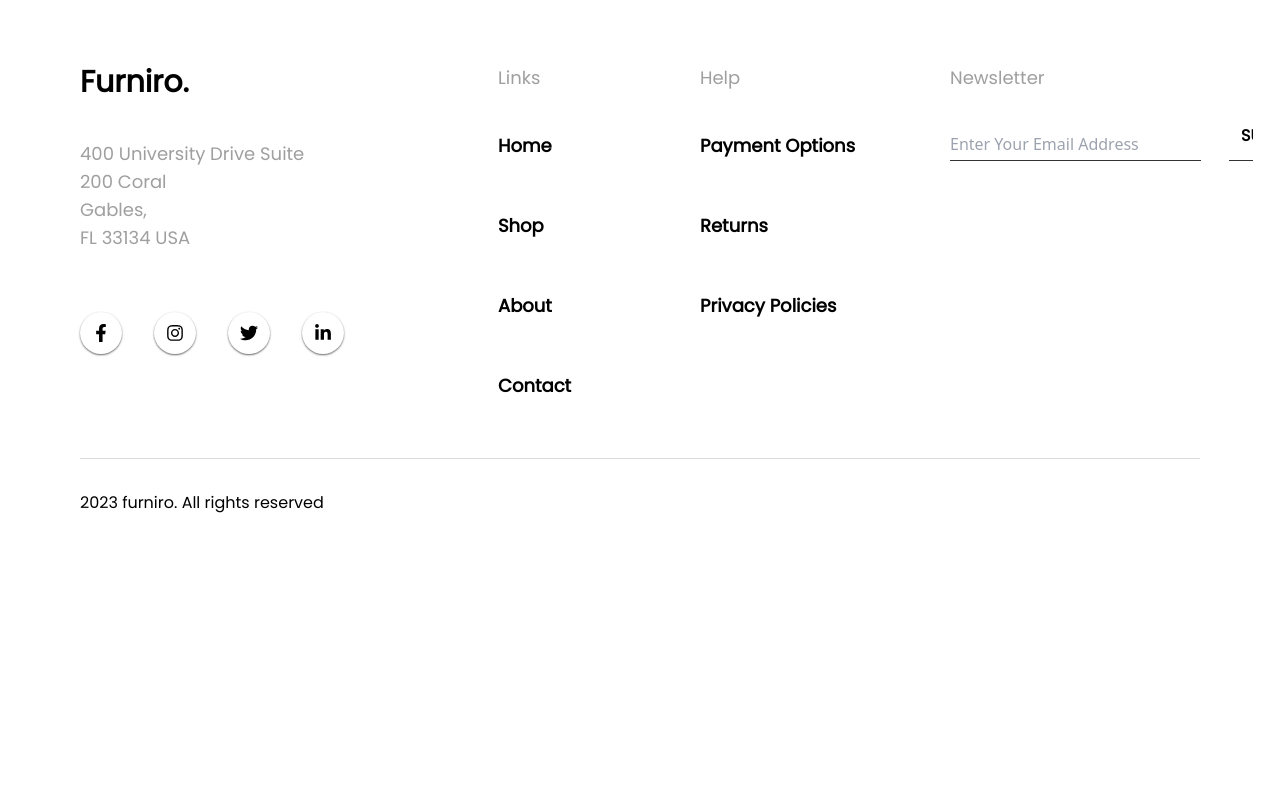
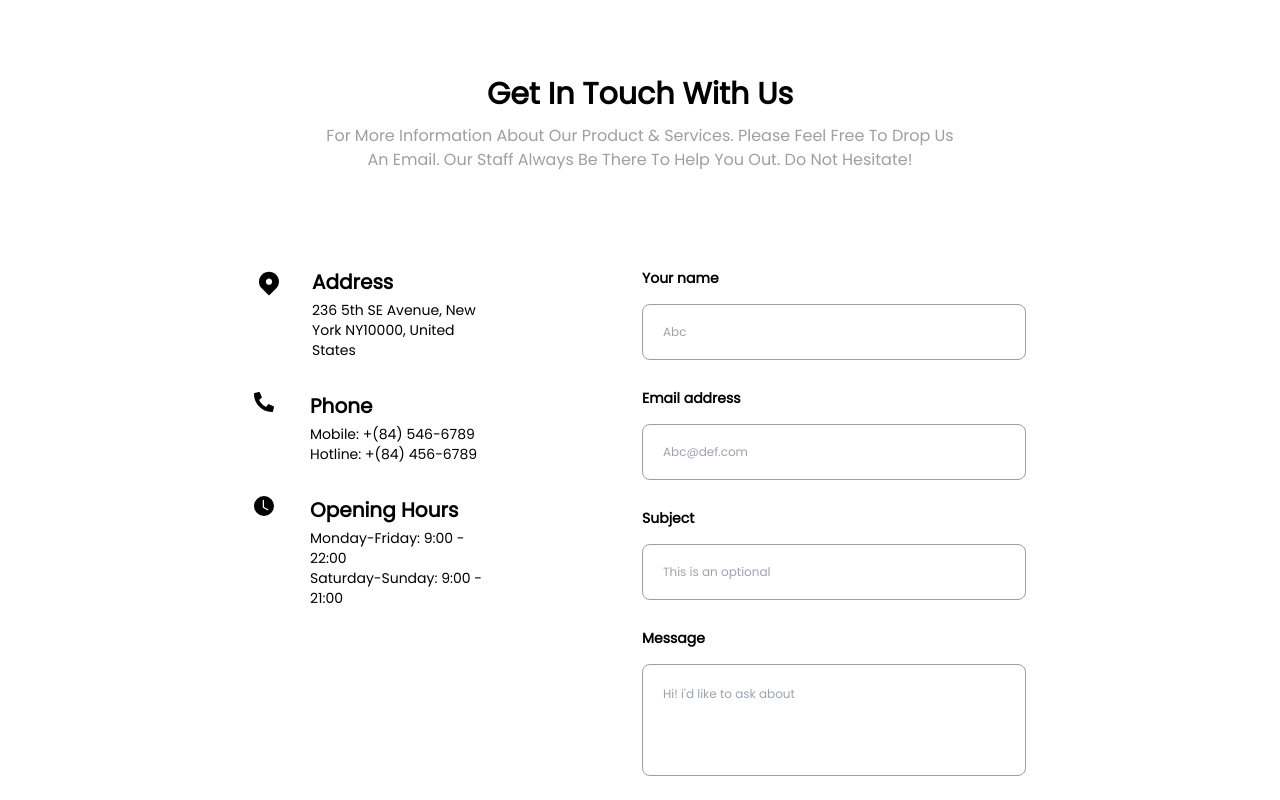
Before and after one commit to CarolTagliaferro/Furniro, a React (Vite) app in the folder loja-moveis/: page /loja-moveis/src/pages/Contact/contact.tsx in a window 1280 px wide. Shown: the part 360-1160 px from the top of the page. Before the commit the page ends 915 px from the top, so only its background shows below. Built offline with nearby package versions, Linux system fonts and the light colour scheme.

Commit message:
feat: Form da pagina Contact estatico

```diff
--- a/loja-moveis/src/components/footer.tsx
+++ b/loja-moveis/src/components/footer.tsx
@@ -52,10 +52,11 @@ const Footer = () => {
             </a>
           </div>
         </div>
-        <div className="flex flex-col lg:pl-32">
+
+        <div className="lg:pl-32">
           <div>
             <h2 className={Classes.FtTextLight}>Links</h2>
-            <ul className="flex flex-col gap-4 lg:gap-8">
+            <ul className="flex flex-col gap-2 lg:gap-8">
               <NavLink
                 to={"/loja-moveis/src/pages/Home/home.tsx"}
                 className={Classes.FtTextDark}
@@ -84,9 +85,9 @@ const Footer = () => {
           </div>
         </div>
         <div>
-          <div className="flex flex-col lg:pl-10">
+          <div className="lg:pl-10">
             <h2 className={Classes.FtTextLight}>Help</h2>
-            <ul className="flex flex-col gap-4 lg:gap-8">
+            <ul className="flex flex-col gap-2 lg:gap-8">
               <NavLink
                 to={"/loja-moveis/src/components/errorPage.tsx"}
                 className={Classes.FtTextDark}
@@ -108,7 +109,8 @@ const Footer = () => {
             </ul>
           </div>
         </div>
-        <div className="pt-2 lg:pt-0">
+
+        <div className="pt-2  lg:pt-0">
           <h2 className={Classes.FtTextLight}>Newsletter</h2>
           <div className="flex  gap-4 pt-2 lg:pt-0">
             <input
@@ -120,10 +122,11 @@ const Footer = () => {
               <span className="relative z-10 transition-colors group-hover:text-white">
                 SUBSCRIBE
               </span>
-              <span className="absolute left-0 bottom-0 w-full h-0 transition-all bg-grayOne z-0 group-hover:h-full"></span>
+              <span className="absolute left-0 bottom-0 w-full h-0 transition-all bg-font z-0 group-hover:h-full"></span>
             </button>
           </div>
         </div>
+
         <div className="border-t border-grayLight col-span-4 col-start-1">
           <p className="font-poppins text-center lg:text-start pt-4 lg:pt-8">
             2023 furniro. All rights reserved
--- a/loja-moveis/src/components/header.tsx
+++ b/loja-moveis/src/components/header.tsx
@@ -1,24 +1,31 @@
-import React from "react";
+import React, { useState } from "react";
 import { NavLink } from "react-router-dom";
-
+import { FaBars, FaTimes } from "react-icons/fa";
 import { Classes } from "../utils/tailwindPredefs";
 
 const Header: React.FC = () => {
+  const [isMenuOpen, setIsMenuOpen] = useState(false);
+
+  const toggleMenu = () => {
+    setIsMenuOpen(!isMenuOpen);
+  };
+
   return (
     <header className="bg-white">
       <nav className="flex items-center justify-between p-5">
         <NavLink to="/loja-moveis/src/pages/Home/home.tsx">
           <div className="flex items-center">
             <img
-              className="pl-4"
+              className="pl-1 lg:pl-4 w-10 lg:w-auto"
               src="https://furniro-at.s3.amazonaws.com/Icons/logo.png"
               alt="Logo"
             />
-
-            <h1 className="pl-1 font-bold text-3xl font-montserrat">Furniro</h1>
+            <h1 className="pl-1 font-bold text-2xl lg:text-3xl font-montserrat">
+              Furniro
+            </h1>
           </div>
         </NavLink>
-        <div className="flex-grow flex justify-center font-poppins font-medium">
+        <div className="hidden md:flex flex-grow justify-center font-poppins font-medium">
           <ul className="flex space-x-10">
             <li>
               <NavLink
@@ -54,19 +61,91 @@ const Header: React.FC = () => {
             </li>
           </ul>
         </div>
-        <div className="flex items-center space-x-4 pr-4">
+        <div className="hidden md:flex items-center space-x-4 pr-4">
           <img
             src="https://furniro-at.s3.amazonaws.com/Icons/login.png"
             alt="Icone login"
-            className="w-full h-full cursor-pointer"
+            className="lg:w-full lg:h-full cursor-pointer"
           />
           <img
             src="https://furniro-at.s3.amazonaws.com/Icons/shopping-cart.png"
             alt="Carrinho compras"
-            className="w-full h-full cursor-pointer"
+            className="lg:w-full lg:h-full cursor-pointer"
           />
         </div>
+        <div className="md:hidden flex items-center">
+          <button
+            onClick={toggleMenu}
+            className="outline-none mobile-menu-button"
+          >
+            {isMenuOpen ? (
+              <FaTimes className="text-2xl text-gray-500" />
+            ) : (
+              <FaBars className="text-2xl text-gray-500" />
+            )}
+          </button>
+        </div>
       </nav>
+      {/* Menu burger*/}
+      <div
+        className={`fixed top-0 right-0 h-2/5 w-2/5 bg-mediumBg shadow-md z-50 rounded-md transform transition-transform duration-300 ${
+          isMenuOpen ? "translate-x-0" : "translate-x-full"
+        }`}
+      >
+        <button onClick={toggleMenu} className="p-5">
+          <FaTimes className="text-2xl text-font" />
+        </button>
+        <ul className="flex flex-col space-y-4 p-4 text-center">
+          <li>
+            <NavLink
+              to="/loja-moveis/src/pages/Home/home.tsx"
+              className={Classes.Links}
+              onClick={toggleMenu}
+            >
+              Home
+            </NavLink>
+          </li>
+          <li>
+            <NavLink
+              to="/loja-moveis/src/pages/Shop/shop.tsx"
+              className={Classes.Links}
+              onClick={toggleMenu}
+            >
+              Shop
+            </NavLink>
+          </li>
+          <li>
+            <NavLink
+              to={"/loja-moveis/src/components/errorPage.tsx"}
+              className={Classes.Links}
+              onClick={toggleMenu}
+            >
+              About
+            </NavLink>
+          </li>
+          <li>
+            <NavLink
+              to="/loja-moveis/src/pages/Contact/contact.tsx"
+              className={Classes.Links}
+              onClick={toggleMenu}
+            >
+              Contact
+            </NavLink>
+          </li>
+          <li className="flex gap-2 justify-center ">
+            <img
+              src="https://furniro-at.s3.amazonaws.com/Icons/login.png"
+              alt="Icone login"
+              className="w-7 h-6"
+            />
+            <img
+              src="https://furniro-at.s3.amazonaws.com/Icons/shopping-cart.png"
+              alt="Carrinho compras"
+              className="w-auto h-auto"
+            />
+          </li>
+        </ul>
+      </div>
     </header>
   );
 };
--- /dev/null
+++ b/loja-moveis/src/pages/Contact/components/form.tsx
@@ -0,0 +1,104 @@
+import { BsClockFill } from "react-icons/bs";
+import { FaPhoneAlt } from "react-icons/fa";
+import { TiLocation } from "react-icons/ti";
+import { Classes } from "../../../utils/tailwindPredefs";
+
+const Form = () => {
+  return (
+    <div>
+      <div className="text-center lg:pb-24 lg:pt-24 font-poppins ">
+        <h1 className="font-bold text-3xl pb-3">Get In Touch With Us</h1>
+        <p className="text-grayOne">
+          For More Information About Our Product & Services. Please Feel Free To
+          Drop Us <br /> An Email. Our Staff Always Be There To Help You Out. Do
+          Not Hesitate!
+        </p>
+      </div>
+      <div className="flex justify-center gap-40 font-poppins">
+        <div className="space-y-8">
+          <div className={Classes.alignIconText}>
+            <div className="mr-7 text-3xl text-black">
+              <TiLocation />
+            </div>
+            <div>
+              <h2 className={Classes.textFormH2}>Address</h2>
+              <p className={Classes.textFormP}>
+                236 5th SE Avenue, New <br /> York NY10000, United
+                <br /> States
+              </p>
+            </div>
+          </div>
+          <div className={Classes.alignIconText}>
+            <div className="mr-9 text-xl text-black">
+              <FaPhoneAlt />
+            </div>
+            <div>
+              <h2 className={Classes.textFormH2}>Phone</h2>
+              <p className={Classes.textFormP}>
+                Mobile: +(84) 546-6789 <br /> Hotline: +(84) 456-6789
+              </p>
+            </div>
+          </div>
+          <div className={Classes.alignIconText}>
+            <div className="mr-9 text-xl text-black">
+              <BsClockFill />
+            </div>
+            <div>
+              <h2 className={Classes.textFormH2}>Opening Hours</h2>
+              <p className={Classes.textFormP}>
+                Monday-Friday: 9:00 - <br />
+                22:00 <br />
+                Saturday-Sunday: 9:00 - <br /> 21:00
+              </p>
+            </div>
+          </div>
+        </div>
+        <div>
+          <form className="">
+            <div className={Classes.formContactPosition}>
+              <label className={Classes.formLabel}>Your name</label>
+              <input
+                className={`${Classes.formInputs}  w-96 h-14`}
+                type="text"
+                placeholder="Abc"
+              />
+            </div>
+            <div className={Classes.formContactPosition}>
+              <label className={`${Classes.formLabel} pt-7`}>
+                Email address
+              </label>
+              <input
+                className={`${Classes.formInputs} w-96 h-14`}
+                type="email"
+                placeholder="Abc@def.com"
+              />
+            </div>
+            <div className={Classes.formContactPosition}>
+              <label className={`${Classes.formLabel} pt-7`}>Subject</label>
+              <input
+                className={`${Classes.formInputs}  w-96 h-14`}
+                type="text"
+                placeholder="This is an optional"
+              />
+            </div>
+            <div className={Classes.formContactPosition}>
+              <label className={`${Classes.formLabel} pt-7`}>Message</label>
+              <input
+                className={`${Classes.formInputs} pt-3 pb-16 w-96 h-28`}
+                type="text"
+                placeholder="Hi! i'd like to ask about"
+              />
+            </div>
+            <div className="pt-10">
+              <button className="bg-primary hover:bg-primaryDark text-white text-sm rounded px-10 py-3 lg:px-20 ">
+                Submit
+              </button>
+            </div>
+          </form>
+        </div>
+      </div>
+    </div>
+  );
+};
+
+export default Form;
--- a/loja-moveis/src/pages/Contact/contact.tsx
+++ b/loja-moveis/src/pages/Contact/contact.tsx
@@ -1,7 +1,12 @@
 import React from "react";
+import Form from "./components/form";
 
 const Contact: React.FC = () => {
-  return <div>Contact</div>;
+  return (
+    <div>
+      <Form />
+    </div>
+  );
 };
 
 export default Contact;
--- a/loja-moveis/src/utils/tailwindPredefs.tsx
+++ b/loja-moveis/src/utils/tailwindPredefs.tsx
@@ -14,7 +14,16 @@ export const Classes = {
     "font-poppins font-bold text-sm lg:text-lg hover:text-primary transition-all pt-5",
   SubTitleHome:
     "text-center font-poppins font-bold text-md lg:text-lg text-font pt-3 lg:pt-5",
-  HoverImg: "transition-all duration-300 hover:scale-95",
+  HoverImg: "lg:transition-all lg:duration-300 lg:hover:scale-95",
+
+  //Contact
+  textFormH2: "text-xl font-bold",
+  textFormP: "text-sm  pt-1",
+  alignIconText: "flex items-start",
+  formContactPosition: "flex flex-col",
+  formInputs:
+    "text-xs pt-2 border border-grayOne outline-none rounded-lg px-5 py-2",
+  formLabel: "text-sm font-semibold pb-4",
 };
 
 export default tailwindPredefs;
```
